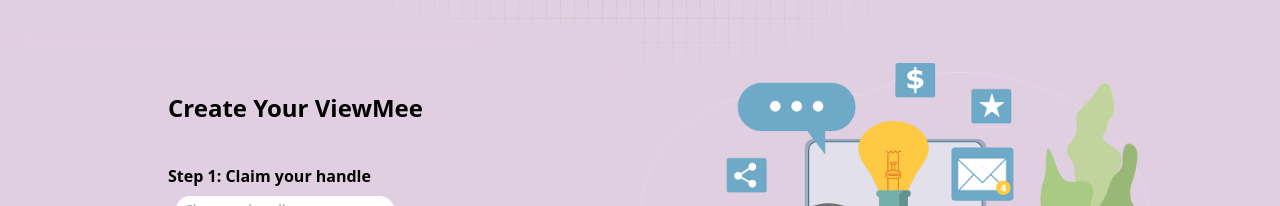
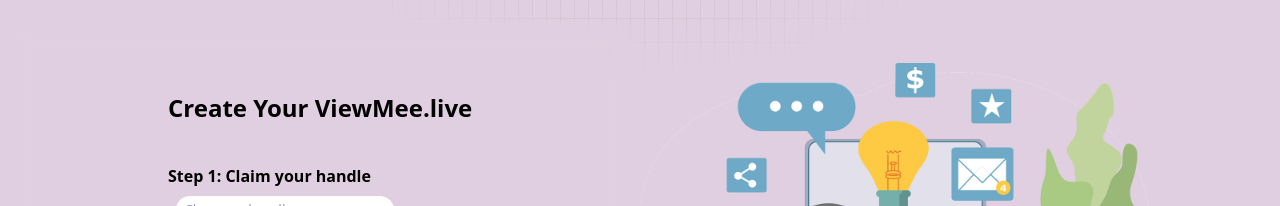
Before and after one commit to prabal-007/linknest, a Next.js app in the folder linknest/: page /generate in a window 1280 px wide. Shown: the part 150-356 px from the top of the page. Built offline with nearby package versions, Linux system fonts and the light colour scheme; no server answers; sample sign-in values are in the browser's storage.

Commit message:
typo fixes

```diff
--- a/linknest/app/api/add/route.js
+++ b/linknest/app/api/add/route.js
@@ -13,7 +13,7 @@
     }
 
     const client = await clientPromise;
-    const db = client.db("linknext");
+    const db = client.db("linknest");
     const collection = db.collection("links");
 
     // const doc = await collection.findOne({ handle: { $regex: `^${body.handle}$`, $options: "i" } });
--- a/linknest/app/generate/page.js
+++ b/linknest/app/generate/page.js
@@ -105,7 +105,7 @@
 
                 <div className="ml-[10vw] flex flex-col gap-2 p-10">
                     <h2 className="text-2xl text-black font-extrabold py-8">
-                        Create Your ViewMee
+                        Create Your <span className="font-semibold">ViewMee.live</span>
                     </h2>
                     <div>
                         <p className="text-black font-semibold">
```
